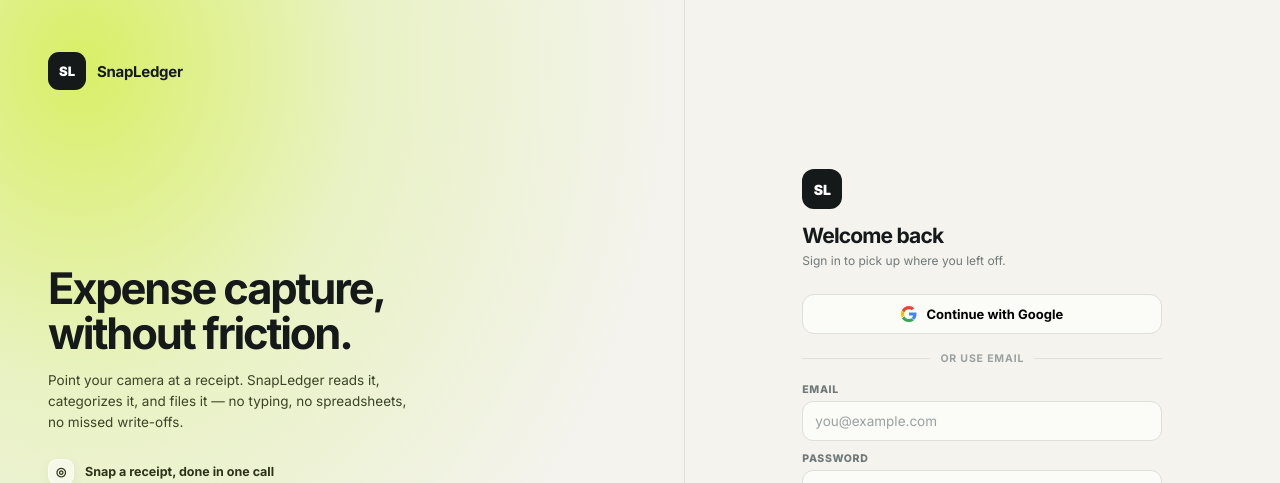
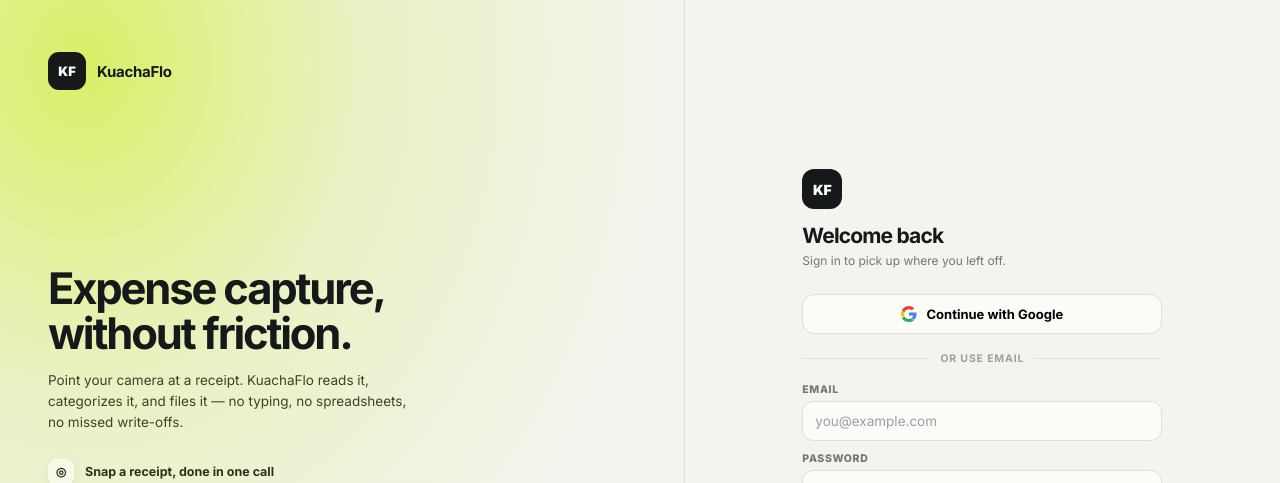
Before and after one commit to CHIBiNGA-1/KuachaFlo, a Next.js app in the folder frontend/: page / in a window 1280 px wide. Shown: the top 483 px of the page. Built offline with nearby package versions, Linux system fonts and the light colour scheme; no server answers.

Commit message:
Update frontend branding to KuachaFlo

```diff
--- a/frontend/app/layout.tsx
+++ b/frontend/app/layout.tsx
@@ -11,11 +11,11 @@
 };
 
 export const metadata: Metadata = {
-  title: "SnapLedger — Expense capture, without friction",
+  title: "KuachaFlo — Expense capture, without friction",
   description:
     "Snap a receipt, Gemini reads it and auto-categorizes it instantly. Real expense tracking, zero spreadsheets.",
   manifest: "/manifest.json",
-  applicationName: "SnapLedger",
+  applicationName: "KuachaFlo",
   icons: {
     icon: [
       { url: "/favicon.ico" },
@@ -27,10 +27,10 @@
   appleWebApp: {
     capable: true,
     statusBarStyle: "default",
-    title: "SnapLedger",
+    title: "KuachaFlo",
   },
   openGraph: {
-    title: "SnapLedger — Expense capture, without friction",
+    title: "KuachaFlo — Expense capture, without friction",
     description: "Snap a receipt, get it auto-categorized instantly.",
     type: "website",
   },
--- a/frontend/app/page.tsx
+++ b/frontend/app/page.tsx
@@ -251,8 +251,8 @@
         {/* ═══ SIDEBAR ═══ */}
         <aside className="sidebar">
           <div className="brand">
-            <div className="logo">SL</div>
-            <div><strong>SnapLedger</strong></div>
+            <div className="logo">KF</div>
+            <div><strong>KuachaFlo</strong></div>
           </div>
           <nav className="nav">
             {navItems.map(n => (
--- a/frontend/components/AuthGate.tsx
+++ b/frontend/components/AuthGate.tsx
@@ -24,8 +24,8 @@
   if (session === undefined) {
     return (
       <div className="auth-loading">
-        <div className="logo-mark">SL</div>
-        <span>Loading SnapLedger…</span>
+        <div className="logo-mark">KF</div>
+        <span>Loading KuachaFlo…</span>
       </div>
     );
   }
@@ -102,14 +102,14 @@
     <div className="auth">
       <div className="auth-story">
         <div className="auth-story-top">
-          <div className="logo-mark">SL</div>
-          <strong>SnapLedger</strong>
+          <div className="logo-mark">KF</div>
+          <strong>KuachaFlo</strong>
         </div>
 
         <div className="auth-story-mid">
           <h1>Expense capture, without friction.</h1>
           <p>
-            Point your camera at a receipt. SnapLedger reads it, categorizes it,
+            Point your camera at a receipt. KuachaFlo reads it, categorizes it,
             and files it — no typing, no spreadsheets, no missed write-offs.
           </p>
           <div className="auth-feature-list">
@@ -129,7 +129,7 @@
       <div className="auth-panel">
         <div className="auth-card">
           <div className="auth-card-head">
-            <div className="logo-mark">SL</div>
+            <div className="logo-mark">KF</div>
             <h2>{mode === "signin" ? "Welcome back" : "Create your account"}</h2>
             <p>
               {mode === "signin"
--- a/frontend/public/sw.js
+++ b/frontend/public/sw.js
@@ -1,4 +1,4 @@
-// SnapLedger service worker
+// KuachaFlo service worker
 // Strategy: cache the app shell for fast repeat loads + basic offline
 // support. Never touches API calls (different origin, and data must always
 // be fresh) — only same-origin static assets and the navigation shell.
```
Also changed, not shown: frontend/public/manifest.json.
